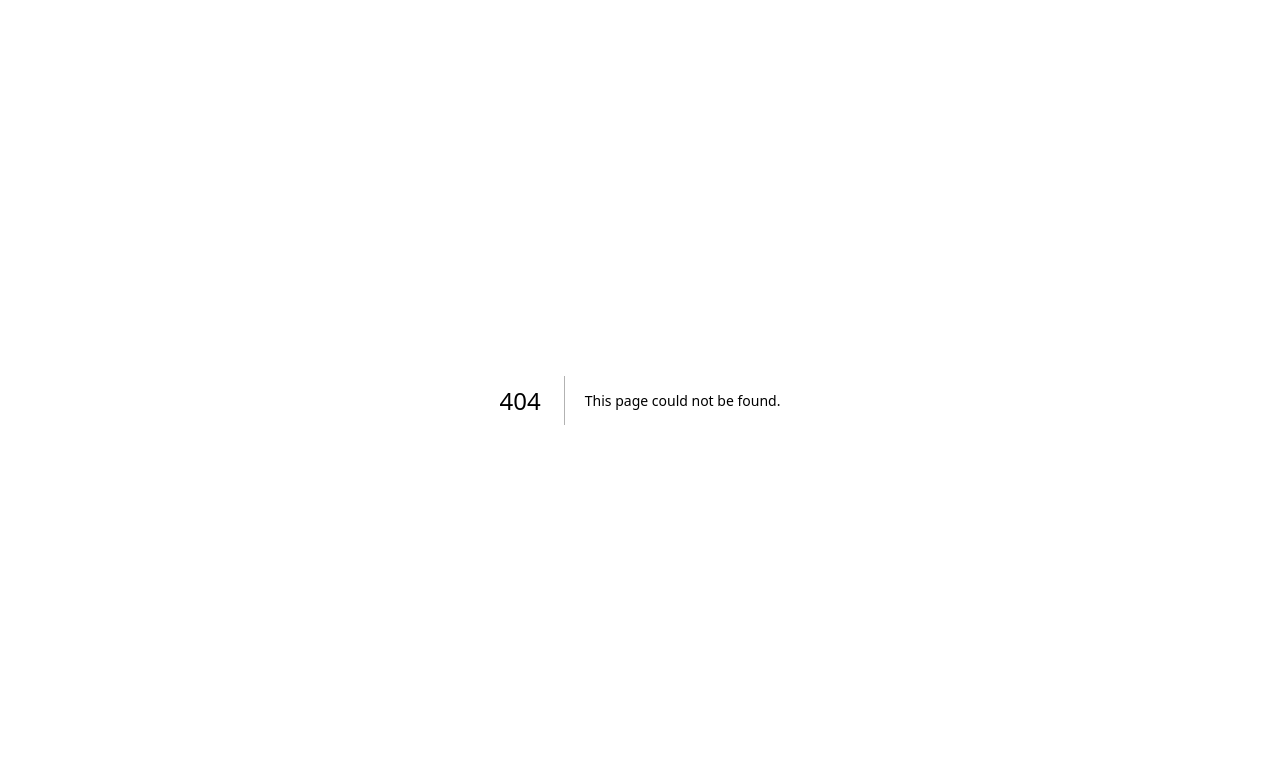
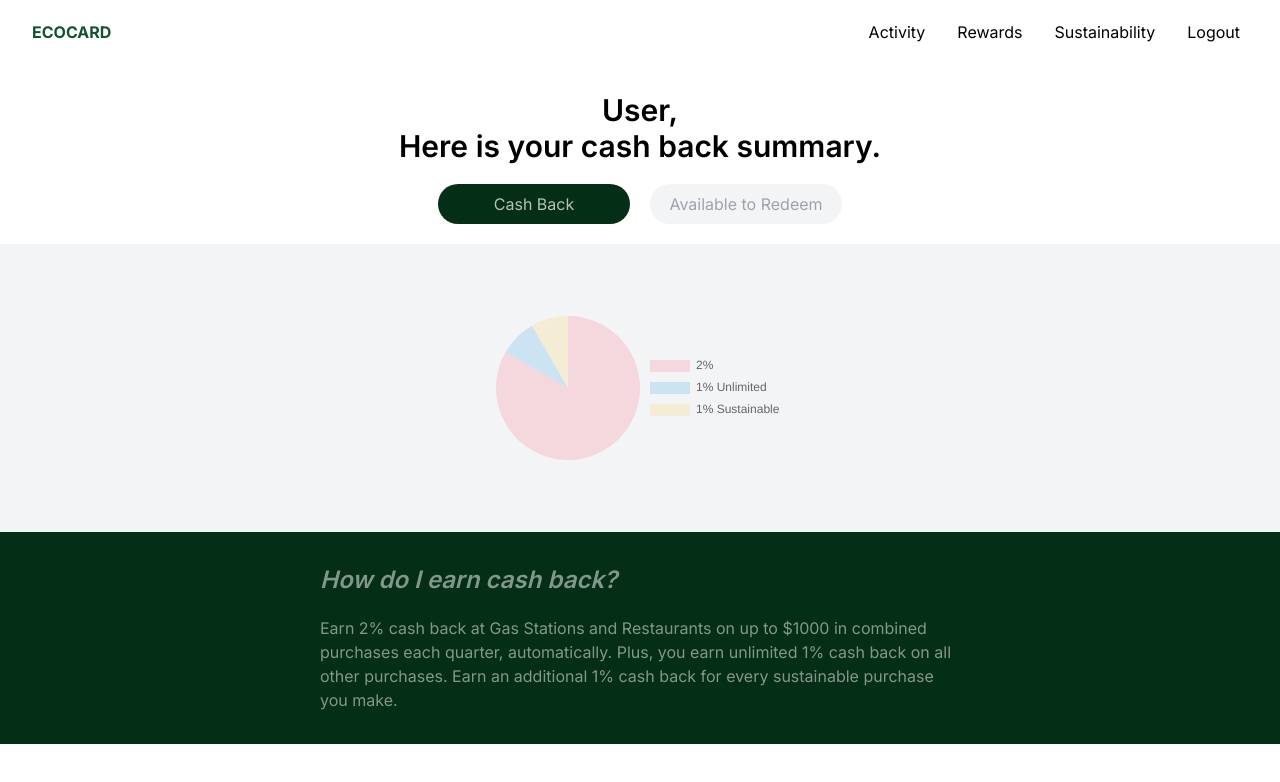
Before and after one commit to cu1jy/visa-hackathon, a Next.js app: page /rewards in a window 1280 px wide. Before the commit this address had no page. Shown: the top 782 px of the page. Built offline with nearby package versions, Linux system fonts and the light colour scheme.

Commit message:
added cash back page

```diff
--- a/package.json
+++ b/package.json
@@ -9,6 +9,7 @@
     "lint": "next lint"
   },
   "dependencies": {
+    "chart.js": "^4.4.3",
     "next": "14.2.4",
     "react": "^18",
     "react-dom": "^18",
--- a/src/app/components/Navbar.js
+++ b/src/app/components/Navbar.js
@@ -20,10 +20,10 @@ const Navbar = () => {
                                 <Link href='/activity' className='text-black rounded-lg p-2'>
                                     Activity
                                 </Link>
-                                <Link href='/' className='text-black rounded-lg p-2'>
+                                <Link href='/rewards' className='text-black rounded-lg p-2'>
                                     Rewards
                                 </Link>
-                                <Link href='/' className='text-black rounded-lg p-2'>
+                                <Link href='/sustainability' className='text-black rounded-lg p-2'>
                                     Sustainability
                                 </Link>
                                 <Link href='/' className='text-black rounded-lg p-2'>
--- a/src/app/page.js
+++ b/src/app/page.js
@@ -81,16 +81,13 @@ export default function Home() {
               Earn 2% cash back at Gas Stations and Restaurants on up to $1000 in combined purchases each quarter, automatically. Plus, you earn unlimited 1% cash back on all other purchases.
               Earn an additional 1% cash back for every sustainable purchase you make.
             </p>
-            <Link href={''} className="text-sm text-green-800 font-semibold absolute bottom-4">
+            <Link href={'/rewards'} className="text-sm text-green-800 font-semibold absolute bottom-4">
               View your cash back summary
             </Link>
           </div>
 
-          <a
-            href="https://nextjs.org/docs?utm_source=create-next-app&utm_medium=appdir-template&utm_campaign=create-next-app"
-            className="group h-96 w-80 rounded-3xl border border-transparent px-5 py-4 bg-green-950"
-            target="_blank"
-            rel="noopener noreferrer"
+          <div
+            className="group h-96 w-80 relative rounded-3xl border border-transparent px-5 py-4 bg-green-950"
           >
             <h2 className={`mb-3 text-2xl font-semibold text-white`}>
               Sustainability:{" "}
@@ -99,7 +96,10 @@ export default function Home() {
             <p className={`m-0 max-w-[30ch] text-sm opacity-50 text-white`}>
               We are dedicated to helping our users become more sustainable through every purchase.
             </p>
-          </a>
+            <Link href={'/sustainability'} className="text-sm text-white opacity-50 font-semibold absolute bottom-4">
+              View your sustainability analysis
+            </Link>
+          </div>
         </div>
       </main>
     </>
--- /dev/null
+++ b/src/app/rewards/page.js
@@ -0,0 +1,89 @@
+"use client";
+import Navbar from '../components/Navbar'
+import { Chart } from 'chart.js/auto'
+import React from 'react'
+import { useRef, useEffect } from 'react'
+
+const page = () => {
+    const canvas = useRef();
+
+    useEffect(() => {
+        const ctx = canvas.current;
+
+        let chartStatus = Chart.getChart('myChart');
+        if (chartStatus != undefined) {
+            chartStatus.destroy();
+        }
+
+        const chart = new Chart(ctx, {
+            type: 'pie',
+            data: {
+                labels: ['2%', '1% Unlimited', '1% Sustainable'],
+                datasets: [
+                    {
+                        data: [30, 3, 3],
+                        backgroundColor: [
+                            'rgba(255, 99, 132, 0.2)',
+                            'rgba(54, 162, 235, 0.2)',
+                            'rgba(255, 206, 86, 0.2)',
+
+                        ],
+                        borderColor: [
+                            'rgba(255, 99, 132, 0.2)',
+                            'rgba(54, 162, 235, 0.2)',
+                            'rgba(255, 206, 86, 0.2)',
+                            'rgba(75, 192, 192, 0.2)',
+                            'rgba(153, 102, 255, 0.2)',
+                            'rgba(255, 159, 64, 0.2)',
+                        ],
+                        borderWidth: 0,
+                    },
+                ],
+            },
+            options: {
+                responsive: true,
+                plugins: {
+                    legend: {
+                        position: 'right',
+                    },
+                },
+            },
+        });
+    }, []);
+
+    return (
+        <>
+            <Navbar></Navbar >
+            <main>
+                <div className='h-auto w-full flex flex-col justify-center items-center pt-7'>
+                    <p className=' text-3xl font-semibold text-center pb-5'>
+                        User,<br></br> Here is your cash back summary.
+                    </p>
+                    <div>
+                        <button className='w-48 inline bg-green-950 text-white text-opacity-70 rounded-full p-2 mr-5'>
+                            Cash Back
+                        </button>
+                        <button className='w-48 inline bg-gray-100 text-gray-400 rounded-full p-2'>
+                            Available to Redeem
+                        </button>
+                    </div>
+                    <div className='w-full flex items-center justify-center h-72 bg-gray-100 mt-5'>
+                        <canvas id='myChart' ref={canvas}></canvas>
+                    </div>
+                </div>
+
+                <div className='h-full w-full bg-green-950 py-8 px-80'>
+                    <h1 className='font-semibold text-2xl text-white opacity-50 italic mb-5'>
+                        How do I earn cash back?
+                    </h1>
+                    <p className='text-white opacity-50 text-base'>
+                        Earn 2% cash back at Gas Stations and Restaurants on up to $1000 in combined purchases each quarter, automatically. Plus, you earn unlimited 1% cash back on all other purchases.
+                        Earn an additional 1% cash back for every sustainable purchase you make.
+                    </p>
+                </div>
+            </main>
+        </>
+    )
+}
+
+export default page
--- /dev/null
+++ b/src/app/sustainability/page.js
@@ -0,0 +1,16 @@
+import React from 'react'
+import Navbar from '../components/Navbar'
+
+const page = () => {
+    return (
+        <>
+            <Navbar>
+            </Navbar>
+            <main>
+                Hello
+            </main>
+        </>
+    )
+}
+
+export default page
```
Also changed, not shown: 1 other file (tests, documents, lock files or other folders).
